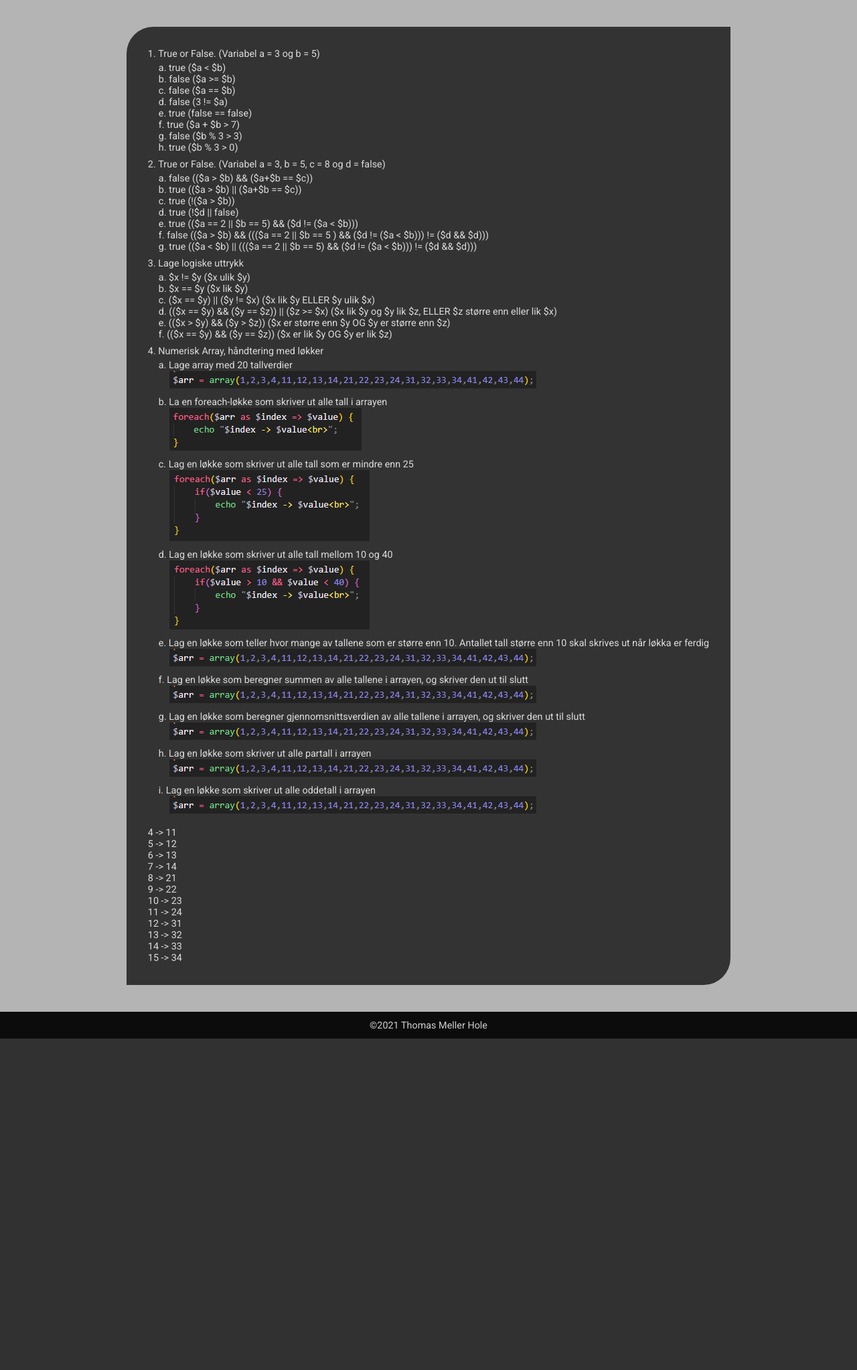
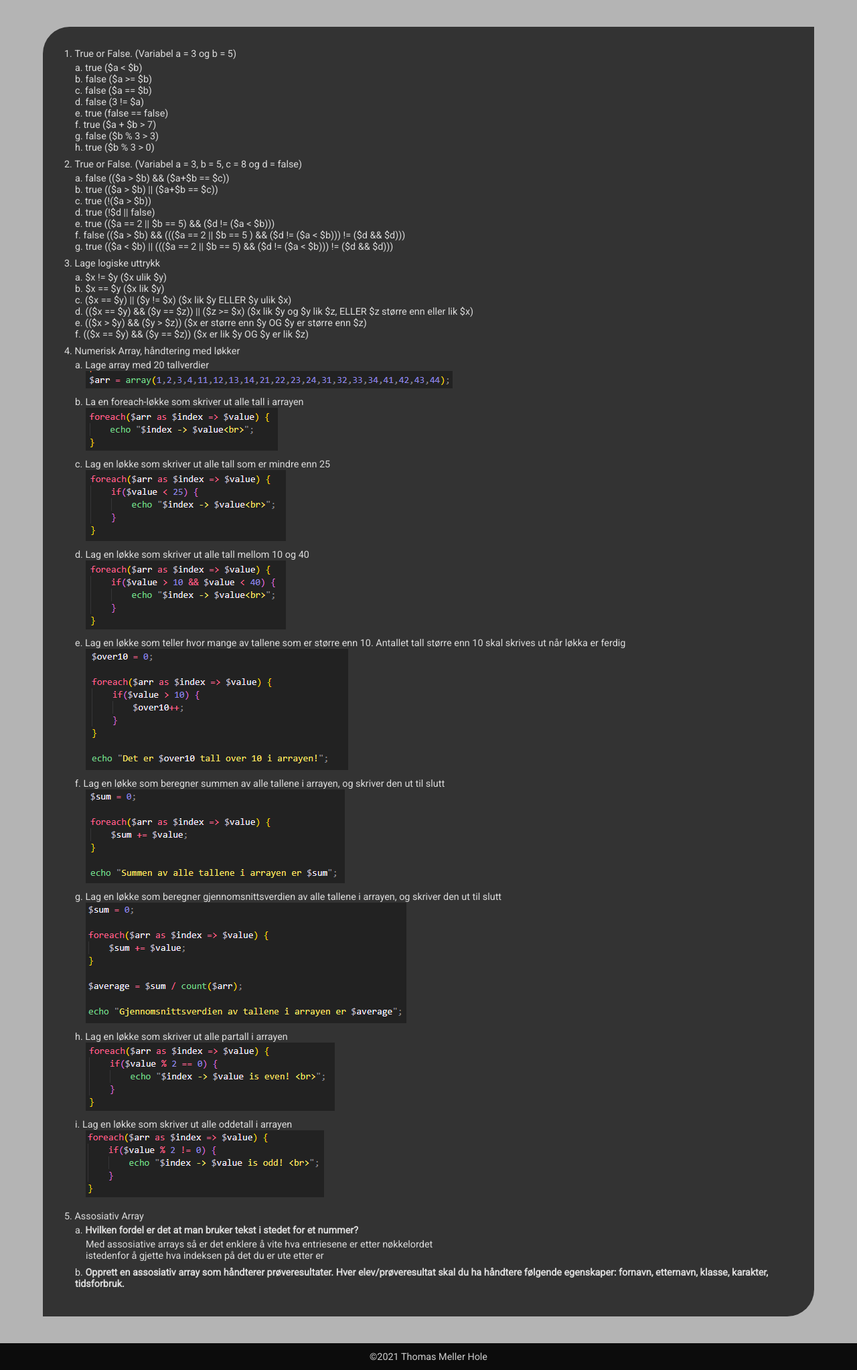
Before and after one commit to proff001/SchoolWebDevelopment, a PHP site: page /Oblig/3/index.php in a window 1280 px wide. Shown: the part 40-2086 px from the top of the page at 67% size. Before the commit the page ends 1591 px from the top, so only its background shows below. Run offline with PHP 8.4, Linux system fonts and the light colour scheme.

Commit message:
Finished oppgave 4 in Oblig 3

```diff
--- a/Oblig/3/index.php
+++ b/Oblig/3/index.php
@@ -86,32 +86,40 @@
                         <img src="./img/arrayLoop10to40.png" alt="">
 
                         <li>Lag en løkke som teller hvor mange av tallene som er større enn 10. Antallet tall større enn 10 skal skrives ut når løkka er ferdig</li>
-                        <img src="./img/array.png" alt="">
+                        <img src="./img/arrayLoopOver10.png" alt="">
 
                         <li>Lag en løkke som beregner summen av alle tallene i arrayen, og skriver den ut til slutt</li>
-                        <img src="./img/array.png" alt="">
+                        <img src="./img/arrayLoopSum.png" alt="">
 
                         <li>Lag en løkke som beregner gjennomsnittsverdien av alle tallene i arrayen, og skriver den ut til slutt</li>
-                        <img src="./img/array.png" alt="">
+                        <img src="./img/arrayLoopAverage.png" alt="">
 
                         <li>Lag en løkke som skriver ut alle partall i arrayen</li>
-                        <img src="./img/array.png" alt="">
+                        <img src="./img/arrayLoopEven.png" alt="">
 
                         <li>Lag en løkke som skriver ut alle oddetall i arrayen</li>
-                        <img src="./img/array.png" alt="">
+                        <img src="./img/arrayLoopOdd.png" alt="">
+                    </ol>
+
+                    <li>Assosiativ Array</li>
+                    <ol class="qAndA">
+                        <li><b>Hvilken fordel er det at man bruker tekst i stedet for et nummer?</b></li>
+                        <ul>Med assosiative arrays så er det enklere å vite hva entriesene er etter nøkkelordet<br> istedenfor å gjette hva indeksen på det du er ute etter er</ul>
+
+                        <li><b>Opprett en assosiativ array som håndterer prøveresultater. Hver elev/prøveresultat skal du ha håndtere følgende egenskaper: fornavn, etternavn, klasse, karakter, tidsforbruk.</b></li>
+
                     </ol>
                 </ol>
-
-                <?php
-                    $arr = array(1,2,3,4,11,12,13,14,21,22,23,24,31,32,33,34,41,42,43,44);
-
-                    foreach($arr as $index => $value) {
-                        if($value > 10 && $value < 40) {
-                            echo "$index -> $value<br>";
-                        }
-                    }
-                ?>
             </div>
+            <?php
+                $arr = array(
+                    "elev1" => array("fornavn" => "Thomas", "etternavn" => "Hole", "klasse" => "3DAA", "karakter" => 5, "tidsforbruk" => 15),
+                    "elev2" => array("fornavn" => "Sander", "etternavn" => "Sundby", "klasse" => "2STD", "karakter" => 1, "tidsforbruk" => 30),
+                    "elev3" => array("fornavn" => "Dag", "etternavn" => "Mørch", "klasse" => "1ELED", "karakter" => 4, "tidsforbruk" => 45),
+                    "elev4" => array("fornavn" => "Sander", "etternavn" => "Bakken", "klasse" => "1STA", "karakter" => 3, "tidsforbruk" => 60),
+                    "elev5" => array("fornavn" => "Marius", "etternavn" => "J.", "klasse" => "3DAA", "karakter" => 6, "tidsforbruk" => 120),
+                );
+            ?>
         </div>
 
         <div id="footer">
```
Also changed, not shown: Oblig/3/img/arrayLoopAverage.png (added), Oblig/3/img/arrayLoopEven.png (added), Oblig/3/img/arrayLoopOdd.png (added), Oblig/3/img/arrayLoopOver10.png (added), Oblig/3/img/arrayLoopSum.png (added).
